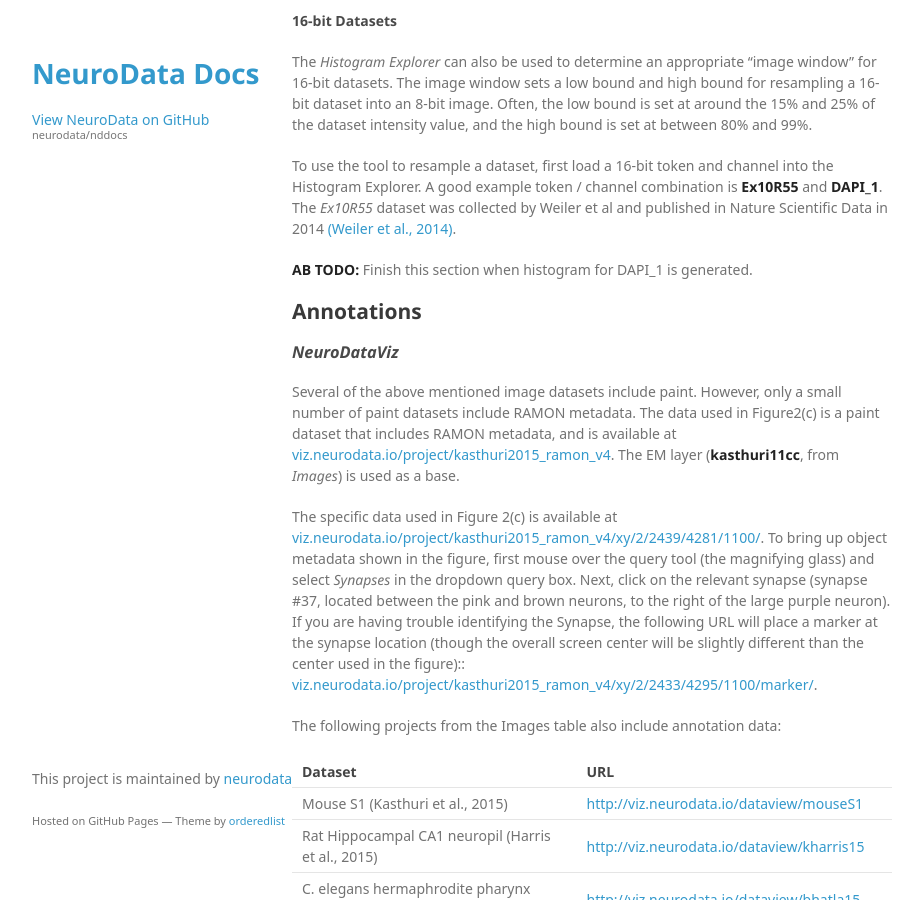
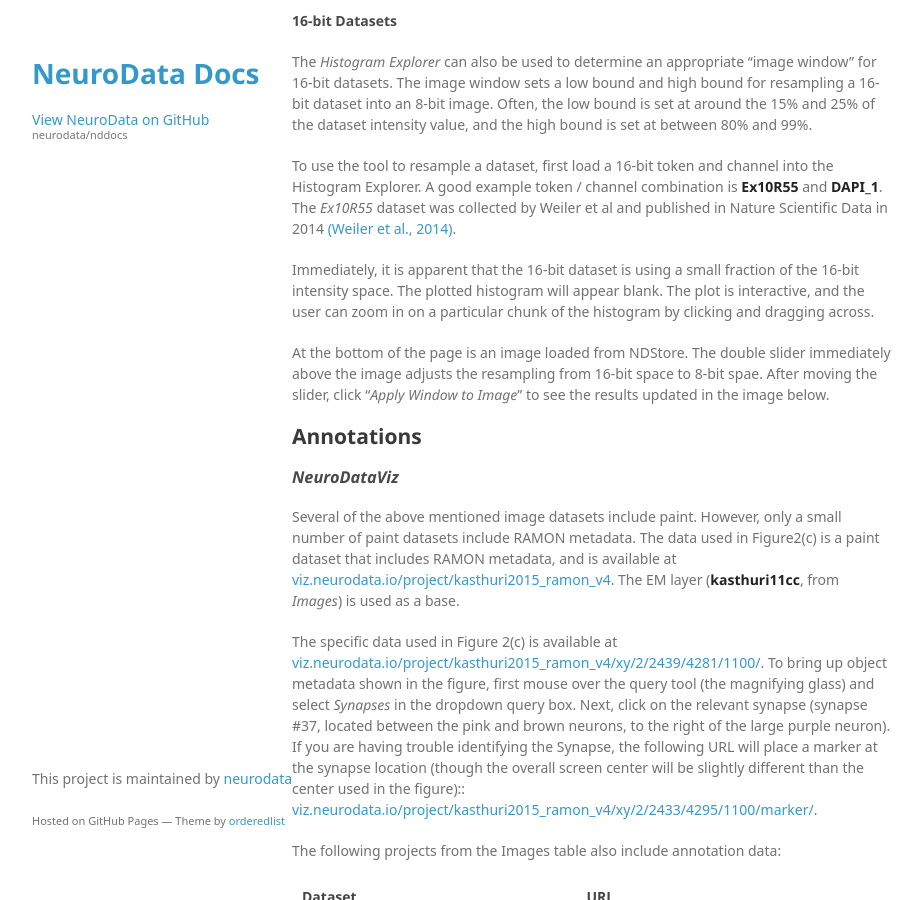
Before and after one commit to neurodata/nddocs-archive, a Jekyll site: the page built from ndpaper2016/explore.md, in a window 1280 px wide and 900 px high, scrolled down 1194 px. Shown: the whole window, without its empty margins (178-1101 px from the left). Built offline with Jekyll 4.4.1, drawn with Linux system fonts in a browser that asks for light colours; some web fonts are replaced.

Commit message:
[ndpaper]: update explore.md, finish histogram section

```diff
--- a/ndpaper2016/explore.md
+++ b/ndpaper2016/explore.md
@@ -47,8 +47,9 @@ The *Histogram Explorer* can also be used to determine an appropriate "image win
 
 To use the tool to resample a dataset, first load a 16-bit token and channel into the Histogram Explorer. A good example token / channel combination is **Ex10R55** and **DAPI_1**. The *Ex10R55* dataset was collected by Weiler et al and published in Nature Scientific Data in 2014 [(Weiler et al., 2014)](http://www.nature.com/articles/sdata201446).
 
-**AB TODO:** Finish this section when histogram for DAPI_1 is generated.
+Immediately, it is apparent that the 16-bit dataset is using a small fraction of the 16-bit intensity space. The plotted histogram will appear blank. The plot is interactive, and the user can zoom in on a particular chunk of the histogram by clicking and dragging across.
 
+At the bottom of the page is an image loaded from NDStore. The double slider immediately above the image adjusts the resampling from 16-bit space to 8-bit spae. After moving the slider, click "*Apply Window to Image*" to see the results updated in the image below.
 
 ## Annotations
 
```
